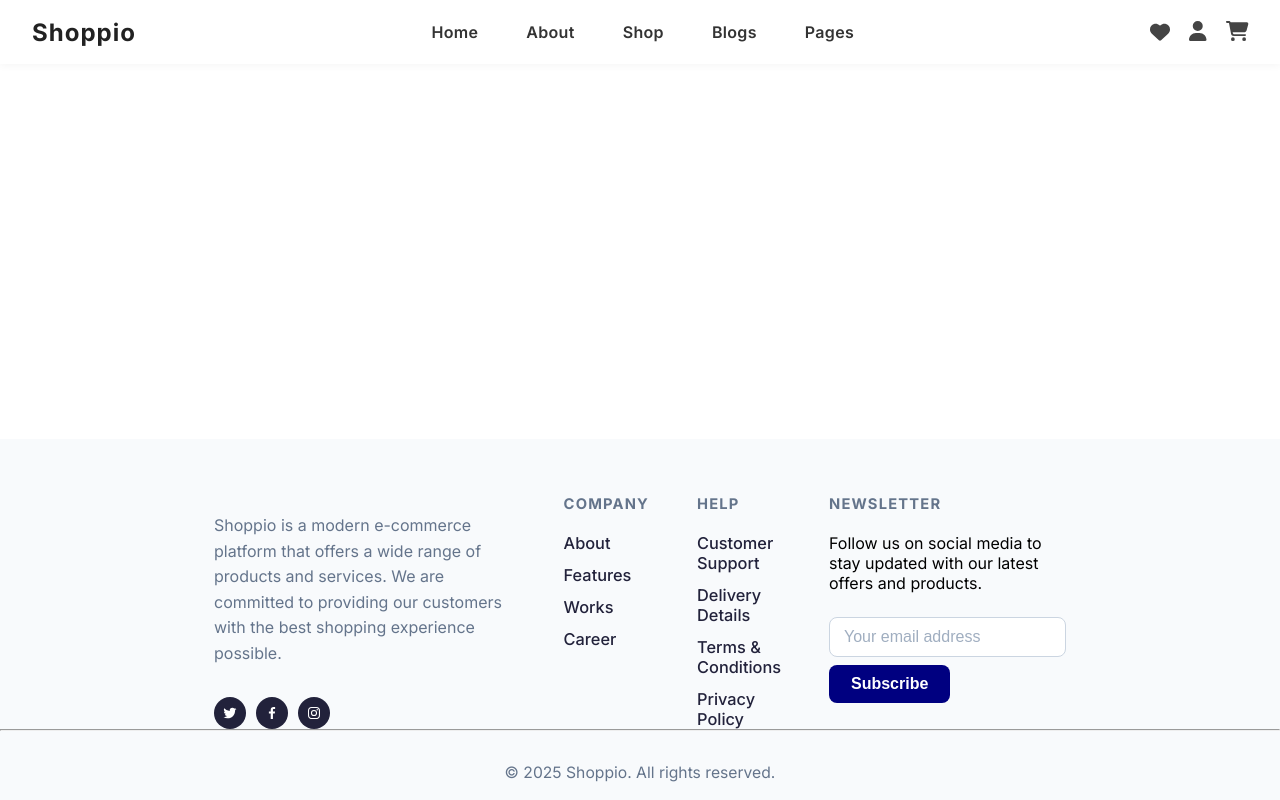
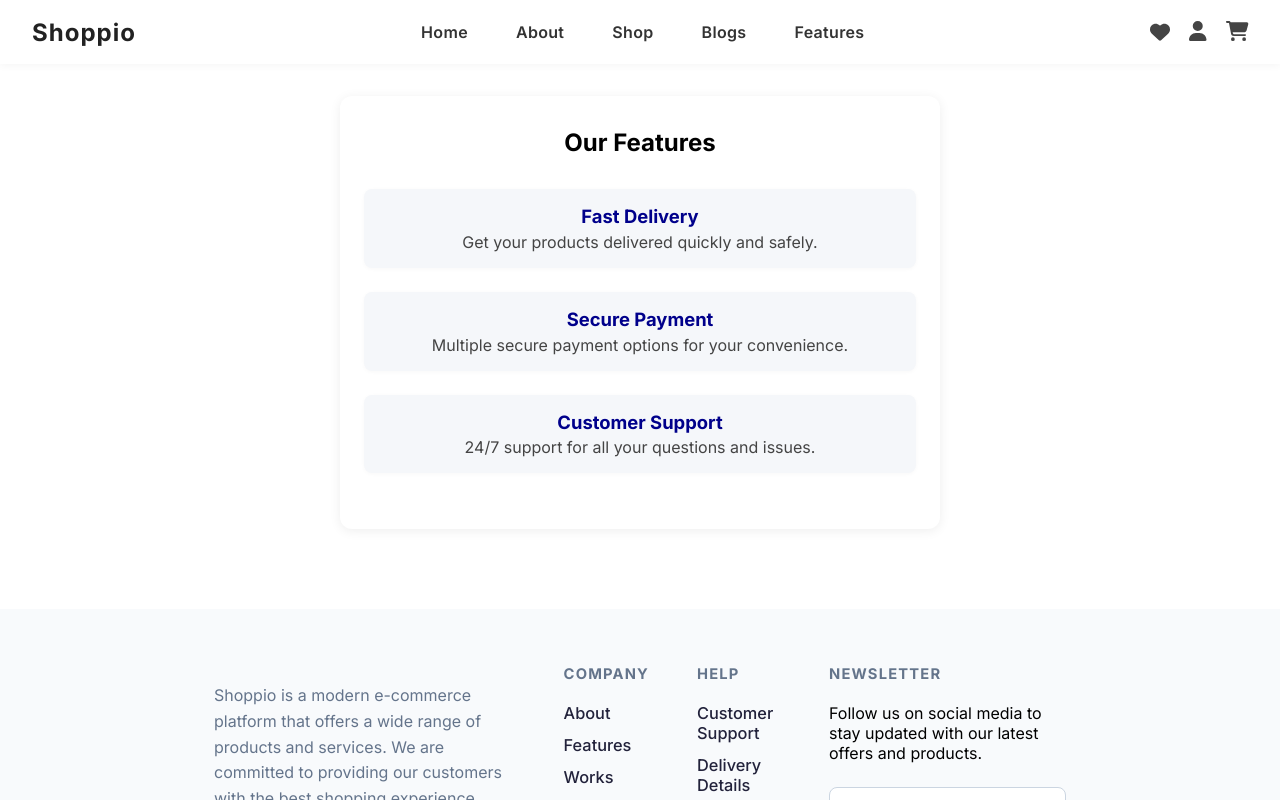
Before and after one commit to dajkagabi/vite-e-commerce-tutorial, a React (Vite) app: page /features in a window 1280 px wide. Shown: the top 800 px of the page. Built offline with nearby package versions, Linux system fonts and the light colour scheme.

Commit message:
blogs, features

```diff
--- a/src/App.jsx
+++ b/src/App.jsx
@@ -12,6 +12,8 @@ import ProductList from './components/Shop/ProductList';
 import ProductDetails from './components/Shop/ProductDetails';
 import Cart from './components/Cart/Cart';
 import Profile from './components/Profile/Profile';
+import Blogs from './components/Blogs/Blogs';
+import Features from './components/Features/Features';
 
 const Home = () => (
   <>
@@ -19,6 +21,7 @@ const Home = () => (
     <Display />
     <Swiper />
     <Article />
+
     {/* <Newsletter /> */}
   </>
 );
@@ -35,6 +38,8 @@ const App = () => {
           <Route path="/shop/:id" element={<ProductDetails />} />
           <Route path="/cart" element={<Cart />} />
           <Route path="/profile" element={<Profile />} />
+          <Route path="/blogs" element={<Blogs />} />
+          <Route path="/features" element={<Features/>} />
 
 
         </Routes>
--- /dev/null
+++ b/src/components/Blogs/Blogs.css
@@ -0,0 +1,20 @@
+.blogs-container {
+  max-width: 700px;
+  margin: 2rem auto;
+  background: #fff;
+  border-radius: 12px;
+  box-shadow: 0 2px 12px rgba(0,0,0,0.07);
+  padding: 2rem 1.5rem;
+  text-align: center;
+}
+
+.blogs-container h2 {
+  font-size: 2rem;
+  font-weight: bold;
+  margin-bottom: 1.2rem;
+}
+
+.blogs-container p {
+  color: #444;
+  font-size: 1.1rem;
+}
--- /dev/null
+++ b/src/components/Blogs/Blogs.jsx
@@ -0,0 +1,17 @@
+import React from "react";
+
+import "./Blogs.css";
+
+const Blogs = () => {
+  return (
+    <div className="blogs-container">
+      <h2>Blogs</h2>
+      <p>
+        Welcome to our blog! Here you will find the latest news, tips, and
+        articles.
+      </p>
+    </div>
+  );
+};
+
+export default Blogs;
--- /dev/null
+++ b/src/components/Features/Features.css
@@ -0,0 +1,36 @@
+.features-container {
+  max-width: 600px;
+  margin: 2rem auto;
+  background: #fff;
+  border-radius: 12px;
+  box-shadow: 0 2px 12px rgba(0,0,0,0.07);
+  padding: 2rem 1.5rem;
+  text-align: center;
+}
+
+.features-list {
+  list-style: none;
+  padding: 0;
+  margin: 2rem 0 0 0;
+}
+
+.features-list li {
+  margin-bottom: 1.5rem;
+  padding: 1rem;
+  border-radius: 8px;
+  background: #f5f7fa;
+  box-shadow: 0 1px 4px rgba(0,0,0,0.03);
+}
+
+.feature-title {
+  display: block;
+  font-weight: bold;
+  font-size: 1.15rem;
+  color: #00008b;
+  margin-bottom: 0.3rem;
+}
+
+.feature-desc {
+  color: #444;
+  font-size: 1rem;
+}
--- /dev/null
+++ b/src/components/Features/Features.jsx
@@ -0,0 +1,26 @@
+import React from 'react'
+import './Features.css'
+
+const Features = () => {
+  return (
+    <div className="features-container">
+      <h2>Our Features</h2>
+      <ul className="features-list">
+        <li>
+          <span className="feature-title">Fast Delivery</span>
+          <span className="feature-desc">Get your products delivered quickly and safely.</span>
+        </li>
+        <li>
+          <span className="feature-title">Secure Payment</span>
+          <span className="feature-desc">Multiple secure payment options for your convenience.</span>
+        </li>
+        <li>
+          <span className="feature-title">Customer Support</span>
+          <span className="feature-desc">24/7 support for all your questions and issues.</span>
+        </li>
+      </ul>
+    </div>
+  )
+}
+
+export default Features
--- a/src/components/Navbar/Navbar.jsx
+++ b/src/components/Navbar/Navbar.jsx
@@ -29,7 +29,7 @@ const Navbar = () => {
           <Link to="/blogs">Blogs</Link>
         </li>
         <li>
-          <Link to="/pages">Pages</Link>
+          <Link to="/features">Features</Link>
         </li>
       </ul>
       <div className="navbar-icons">
--- a/src/components/Profile/Profile.css
+++ b/src/components/Profile/Profile.css
@@ -63,5 +63,41 @@
 }
 
 .profile-form button[type="submit"]:hover {
-  background: #1769aa;
+  background: #00008b;
 }
+
+.forgot-password-row {
+  text-align: right;
+  margin-bottom: 0.5rem;
+}
+
+.forgot-password-link {
+  color: red;
+  cursor: pointer;
+  font-size: 0.97rem;
+  text-decoration: none;
+  transition: color 0.15s;
+}
+
+.forgot-password-link:hover {
+  color: #00008b;
+}
+
+.terms-label {
+  display: flex;
+  align-items: center;
+  gap: 0.5rem;
+  font-size: 0.97rem;
+  margin-bottom: 0.5rem;
+  cursor: pointer;
+}
+
+.terms-label a {
+  color: #00008b;
+  text-decoration: underline;
+  transition: color 0.15s;
+}
+
+.terms-label a:hover {
+  color: red;
+}
--- a/src/components/Profile/Profile.jsx
+++ b/src/components/Profile/Profile.jsx
@@ -4,7 +4,7 @@ import './Profile.css';
 const Profile = () => {
   const [tab, setTab] = useState('login');
   const [loginData, setLoginData] = useState({ email: '', password: '' });
-  const [registerData, setRegisterData] = useState({ email: '', password: '', name: '' });
+  const [registerData, setRegisterData] = useState({ email: '', password: '', name: '', terms: false });
 
   const handleLogin = (e) => {
     e.preventDefault();
@@ -13,7 +13,15 @@ const Profile = () => {
 
   const handleRegister = (e) => {
     e.preventDefault();
+    if (!registerData.terms) {
+      alert('You must accept the Terms and Conditions.');
+      return;
+    }
     alert('Register: ' + registerData.email);
+  };
+
+  const handleForgotPassword = () => {
+    alert('Forgot password clicked!');
   };
 
   return (
@@ -48,6 +56,11 @@ const Profile = () => {
             onChange={e => setLoginData({ ...loginData, password: e.target.value })}
             required
           />
+          <div className="forgot-password-row">
+            <span className="forgot-password-link" onClick={handleForgotPassword}>
+              Forgot password?
+            </span>
+          </div>
           <button type="submit">Login</button>
         </form>
       )}
@@ -74,6 +87,15 @@ const Profile = () => {
             onChange={e => setRegisterData({ ...registerData, password: e.target.value })}
             required
           />
+          <label className="terms-label">
+            <input
+              type="checkbox"
+              checked={registerData.terms}
+              onChange={e => setRegisterData({ ...registerData, terms: e.target.checked })}
+              required
+            />
+            I accept the <a href="#" target="_blank" rel="noopener noreferrer">Terms and Conditions.</a>
+          </label>
           <button type="submit">Register</button>
         </form>
       )}
```
